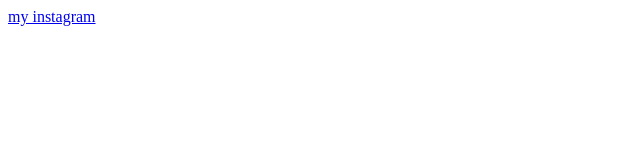
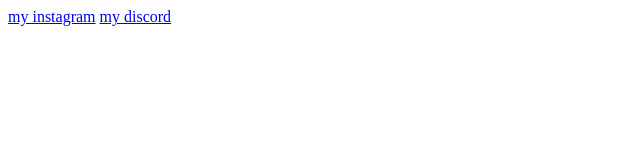
Before and after one commit to Vic3x/Vic3x.github.io, a plain HTML site: page index.html in a window 1280 px wide. Shown: the full height of the page, 0-640 px from the left. Drawn offline with Linux system fonts and the light colour scheme.

Commit message:
Update index.html

```diff
--- a/index.html
+++ b/index.html
@@ -9,6 +9,7 @@
 <body>
 
     <a href="https://instagram.com/vincenzoguarnieri_">my instagram</a>
+    <a href="https://discord.kognetwork.it">my discord</a>
 
 </body>
 </html>
```
